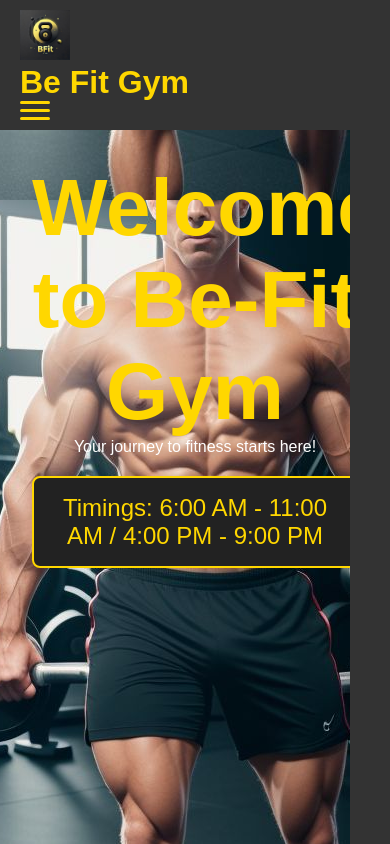
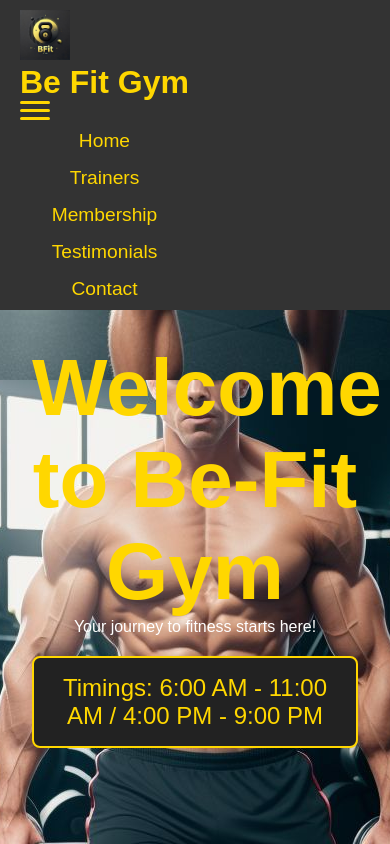
Before and after one commit to VarnankSharma/BfitGym, a React (Create React App) app: page / in a window 390 px wide. Both pictures are taken after a click on the element 104 px from the left and 110 px from the top of the page. Shown: the top 844 px of the page. Built offline with nearby package versions, Linux system fonts and the light colour scheme.

Commit message:
Fix issue

```diff
--- a/public/styles.css
+++ b/public/styles.css
@@ -47,22 +47,25 @@ nav h1 {
   font-size: 2rem;
 }
 
-nav ul {
+/* Center the navigation links */
+.nav-links {
   list-style: none;
   display: flex;
   gap: 15px;
   margin: 0;
   padding: 0;
+  flex-grow: 1;
+  justify-content: center; /* Center align the navigation links */
 }
 
-nav ul li a {
+.nav-links li a {
   color: #FFD700; /* Golden links */
   text-decoration: none;
   font-size: 1.2rem;
   transition: color 0.3s ease, transform 0.3s ease;
 }
 
-nav ul li a:hover {
+.nav-links li a:hover {
   color: #fff; /* White on hover */
   text-decoration: underline;
   transform: scale(1.05);
@@ -122,8 +125,16 @@ nav ul li a:hover {
 
 /* Responsive Navbar */
 @media screen and (max-width: 768px) {
-  nav ul {
+  .nav-links {
     display: none; /* Hide regular navbar links */
+    width: 100%;
+    text-align: center;
+    margin-top: 10px;
+  }
+
+  .nav-links.active {
+    display: flex; /* Show side menu links */
+    flex-direction: column;
   }
 
   .hamburger {
--- a/src/navbar.js
+++ b/src/navbar.js
@@ -25,7 +25,7 @@ function Navbar() {
         </div>
 
         {/* Regular Navbar (Hidden on mobile) */}
-        <ul className="nav-links">
+        <ul className={`nav-links ${menuOpen ? 'active' : ''}`}>
           <li><a href="#home">Home</a></li>
           <li><a href="#trainers">Trainers</a></li>
           <li><a href="#membership">Membership</a></li>
@@ -33,19 +33,6 @@ function Navbar() {
           <li><a href="#contact-us">Contact</a></li>
         </ul>
       </div>
-
-      {/* Side Menu - Mobile Only */}
-      {menuOpen && (
-        <div className="side-menu">
-          <ul>
-            <li><a href="#home">Home</a></li>
-            <li><a href="#trainers">Trainers</a></li>
-            <li><a href="#membership">Membership</a></li>
-            <li><a href="#testimonials">Testimonials</a></li>
-            <li><a href="#contact-us">Contact</a></li>
-          </ul>
-        </div>
-      )}
     </nav>
   );
 }
```
